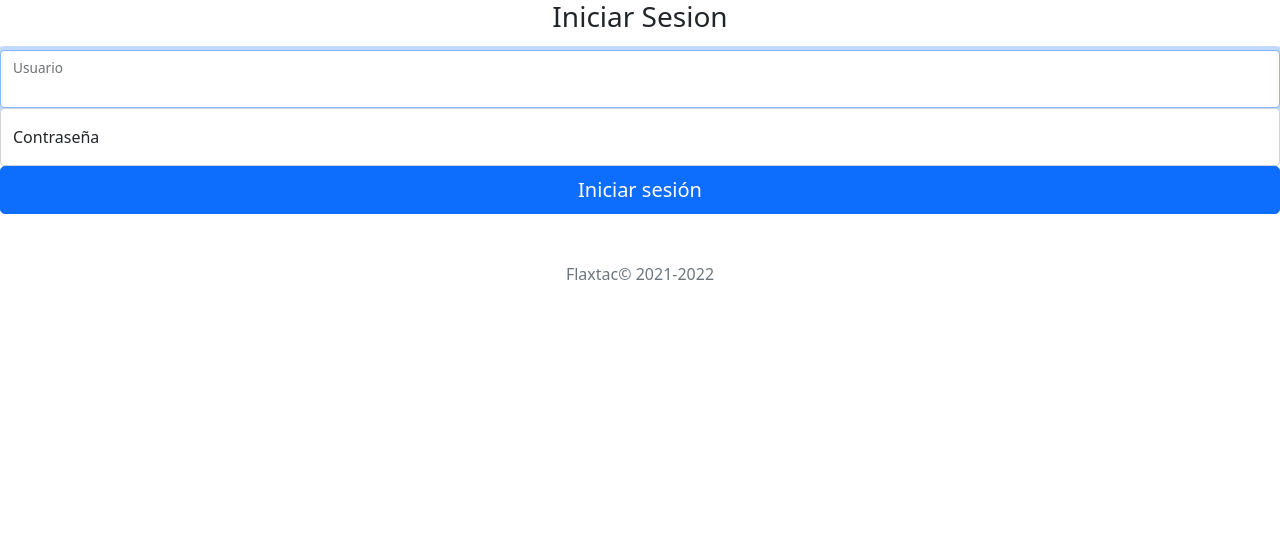
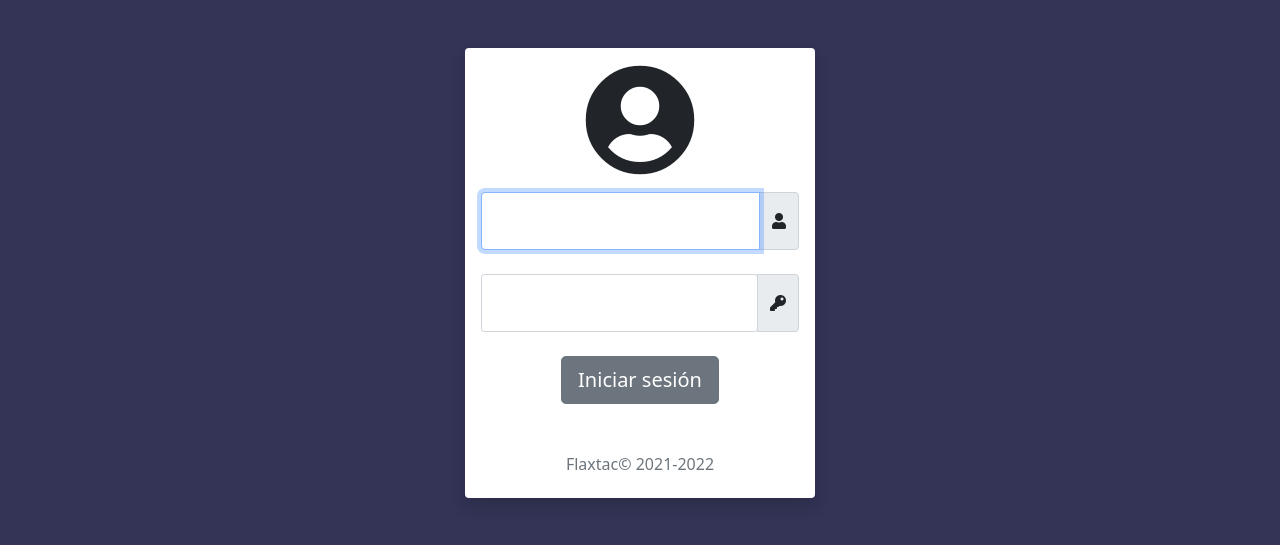
Before and after one commit to Team-2-Negocios-Web/agencia_de_transporte, a Django app: page / in a window 1280 px wide. Shown: the top 545 px of the page. Run offline with Django 3.2, Linux system fonts and the light colour scheme; some libraries are stand-ins or nearby versions.

Commit message:
Se mejoró el diseño del Login

```diff
--- a/app_seguridad/templates/seguridad/index.html
+++ b/app_seguridad/templates/seguridad/index.html
@@ -8,16 +8,12 @@
         <meta name="author" content="Mark Otto, Jacob Thornton, and Bootstrap contributors">
         <meta name="generator" content="Hugo 0.84.0">
         <title>Login</title>
-
+        <!-- Font Awesome -->
+        <link rel="stylesheet" href="https://use.fontawesome.com/releases/v5.11.2/css/all.css" />
+        <!-- bootstrap -->
+        <link href="https://cdn.jsdelivr.net/npm/bootstrap@5.0.2/dist/css/bootstrap.min.css" rel="stylesheet"
+        integrity="sha384-EVSTQN3/azprG1Anm3QDgpJLIm9Nao0Yz1ztcQTwFspd3yD65VohhpuuCOmLASjC" crossorigin="anonymous">
         <link rel="canonical" href="https://getbootstrap.com/docs/5.0/examples/sign-in/">
-
-        <!-- Bootstrap core CSS -->
-        <link href="{% static 'financiera/bootstrap/bootstrap.min.css' %}" rel="stylesheet" integrity="sha384-+0n0xVW2eSR5OomGNYDnhzAbDsOXxcvSN1TPprVMTNDbiYZCxYbOOl7+AMvyTG2x" crossorigin="anonymous">
-        <link href="{% static 'financiera/css/signin.css' %}" rel="stylesheet">
-
-        <!-- Favicons -->
-
-        <meta name="theme-color" content="#7952b3">
 
         <style>
             .bd-placeholder-img {
@@ -42,32 +38,34 @@
         </style>
     </head>
 
-    <body class="text-center">
+    <body class="text-center" style="background-color: #333456;">
+        <!-- NavBar -->
+
+        <!-- Formulario Login -->
         {% if messages %}
             {% for message in messages %}
                 <div id="login-error" class="alert alert-danger">{{ message }}</div>
             {% endfor %}
         {% endif %}
 
+        <div class="d-flex justify-content-center m-5" style="margin-top: 15px;">
+            <form class="shadow p-3 mb-5 bg-white rounded" action="{% url 'login_view' %}" method="post" style="height: 450px; width: 350px;">
+                {% csrf_token %}
+                <span><i class="fas fa-user-circle fa-7x mb-3"></i></span>
 
-        <main class="form-signin">
-            <form action="{% url 'login_view' %}" method="post">
-                {% csrf_token %}
-                <h1 class="h3 mb-3 fw-normal">Iniciar Sesion</h1>
-
-                <div class="form-floating">
+                <div class="form-floating mb-4 input-group mb-3">
                     <input autofocus name="usuario" type="text" class="form-control" id="floatingInput" placeholder="name@example.com">
-                    <label for="floatingInput">Usuario</label>
+                    <span class="input-group-text" id="basic-addon1"><i class="fas fa-user"></i></span>
                 </div>
 
-                <div class="form-floating">
-                    <input name="contrasena" type="password" class="form-control" id="floatingPassword" placeholder="Password">
-                    <label for="floatingPassword">Contraseña</label>
+                <div class="form-floating mb-4 input-group mb-3">
+                    <input name="contrasena" type="password" class="form-control rounded-1" id="floatingPassword" placeholder="Password">
+                    <span class="input-group-text" id="basic-addon1"><i class="fas fa-key"></i></span>
                 </div>
 
-                <button class="w-100 btn btn-lg btn-primary" type="submit">Iniciar sesión</button>
+                <button class="w-80 btn btn-lg btn-secondary" type="submit">Iniciar sesión</button>
                 <p class="mt-5 mb-3 text-muted">Flaxtac&copy; 2021-2022</p>
             </form>
-        </main>
+        </div>
     </body>
 </html>
```
